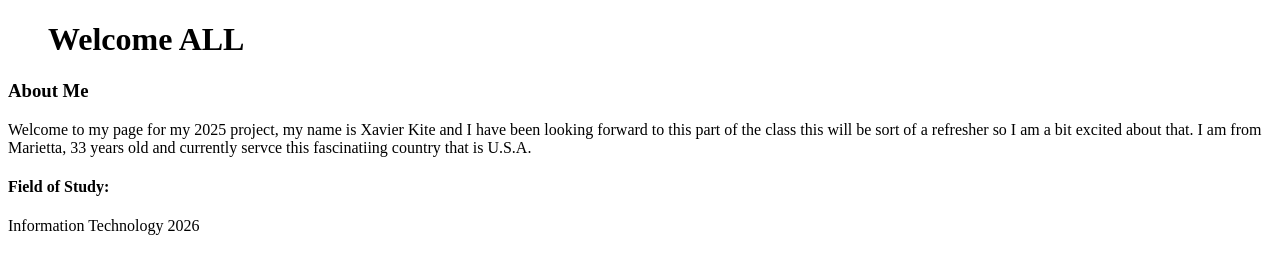
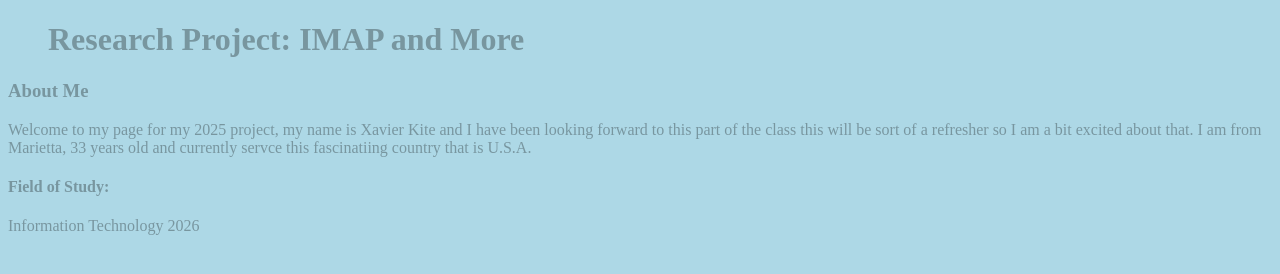
Before and after one commit to 20fAkinD/project25Kite.github.io, a plain HTML site: page index.html in a window 1280 px wide. Drawn offline with Linux system fonts and the light colour scheme.

Commit message:
Update index.html

```diff
--- a/index.html
+++ b/index.html
@@ -6,7 +6,8 @@
 </head>
 <style>
 body {
-background-color: Navy blue;
+background-color: lightblue;
+opacity: 0.3
 }
 
 h1 {
@@ -19,7 +20,7 @@ margin-left: 40px;
 
 <body>
 	<div>
-	<h1> Welcome ALL</h1>
+	<h1> Research Project: IMAP and More</h1>
 	<h3> About Me</h3>
 		<p>Welcome to my page for my 2025 project, my name is Xavier Kite and I have been looking forward to this part of the class
 			this will be sort of a refresher so I am a bit excited about that. I am from Marietta, 33 years old and currently servce
```
